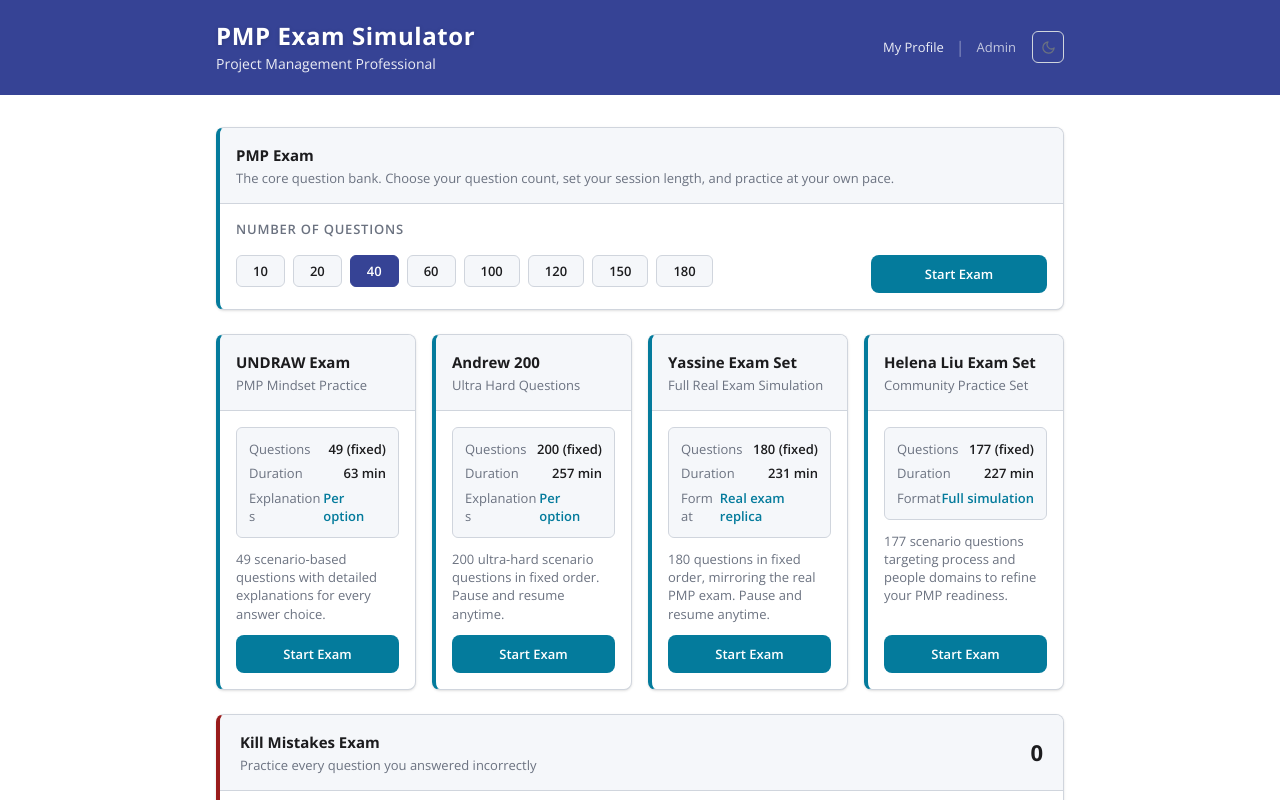
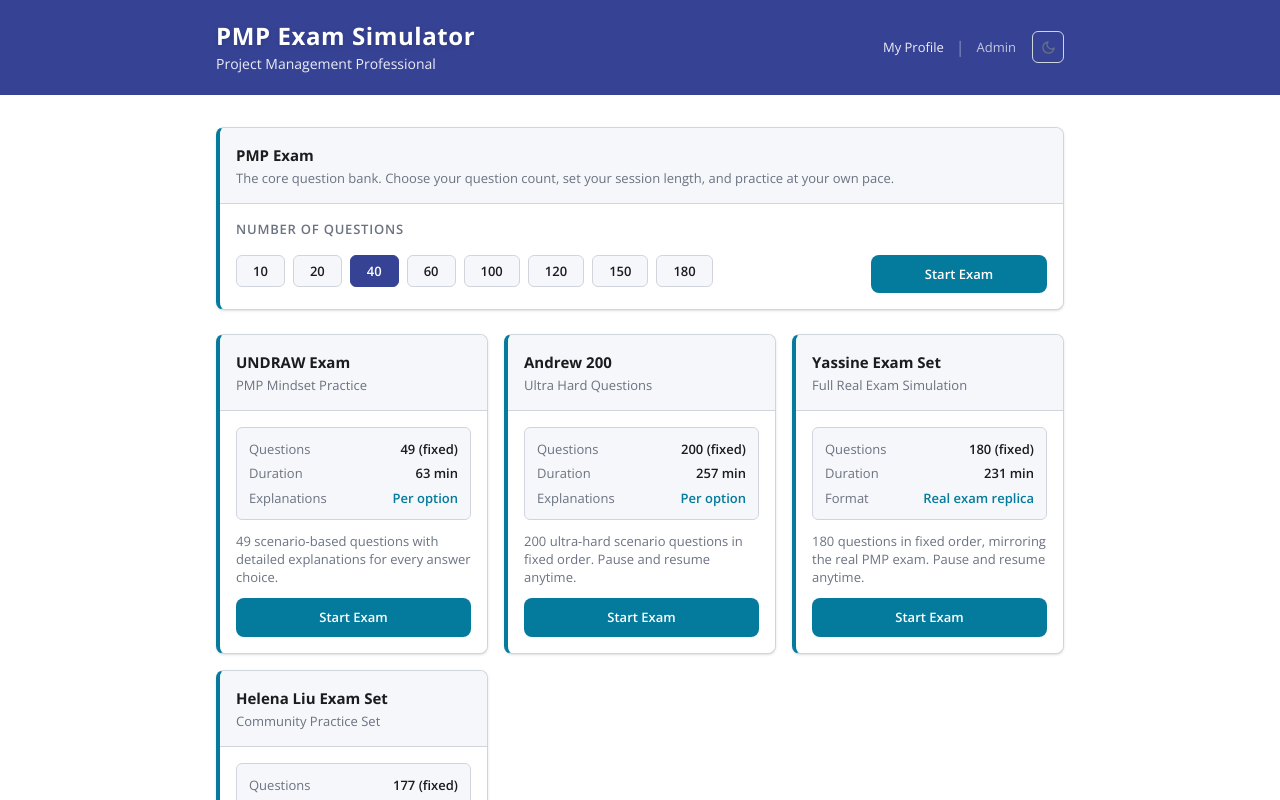
Before and after one commit to railrashwan/pmp-exam-simulator, a Next.js app: page / in a window 1280 px wide. Shown: the top 800 px of the page. Built offline with nearby package versions, Linux system fonts and the light colour scheme; no server answers; the database is empty.

Commit message:
UI: Revert specialty exams grid back to exactly 3 columns per row

```diff
--- a/src/app/page.tsx
+++ b/src/app/page.tsx
@@ -143,7 +143,7 @@
         </div>
 
         {/* ── SECONDARY: Specialty exam sets ──────────────────────────── */}
-        <div className="grid grid-cols-1 md:grid-cols-2 lg:grid-cols-4 gap-4">
+        <div className="grid grid-cols-1 md:grid-cols-3 gap-4">
 
           {/* UNDRAW */}
           <div className="bg-canvas border border-edge rounded-lg overflow-hidden shadow-sm flex flex-col" style={{ borderLeftWidth: "4px", borderLeftColor: "var(--color-interact)" }}>
```
